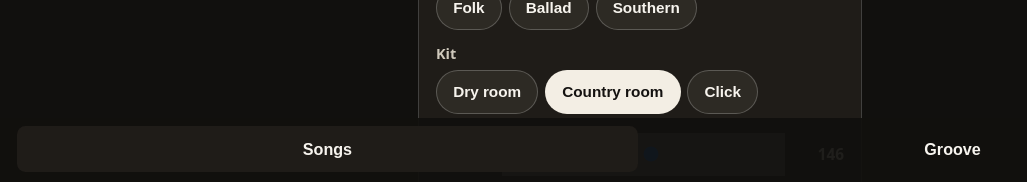
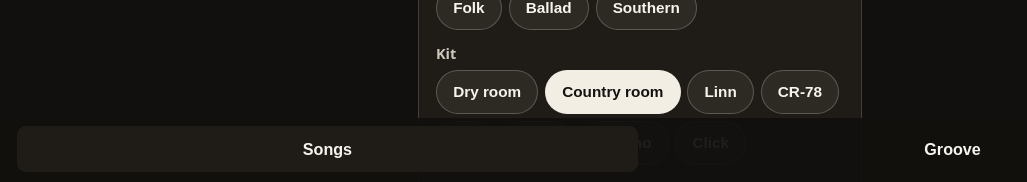
Before and after one commit to toddhass/guitarbeats, a React (Vite) app: page / in a window 1280 px wide. Shown: the part 615-797 px from the top of the page, without its empty margins (0-1027 px from the left). Built offline with nearby package versions, Linux system fonts and the light colour scheme.

Commit message:
Use shared Kit type; preload all seven kits

```diff
--- a/src/audio/synth.ts
+++ b/src/audio/synth.ts
@@ -1,7 +1,8 @@
 import { SampleBank } from "./samples";
+import { Kit } from "./kits";
+export type { Kit } from "./kits";
 
 export type DrumVoice = "kick" | "snare" | "clap" | "rim" | "hat" | "openHat" | "pedalHat" | "ride" | "crash" | "splash" | "china" | "highTom" | "tom" | "floor" | "cowbell";
-export type Kit = "dry" | "room";
 
 export class Synth {
   ctx: AudioContext;
@@ -13,8 +14,7 @@ export class Synth {
     this.ctx = ctx;
     this.dest = dest;
     this.samples = new SampleBank(ctx);
-    void this.samples.load("room");
-    void this.samples.load("dry");
+    void this.samples.loadAll();
     const n = ctx.createBuffer(1, ctx.sampleRate, ctx.sampleRate);
     const d = n.getChannelData(0);
     for (let i = 0; i < d.length; i++) d[i] = Math.random() * 2 - 1;
--- a/src/components/Transport.tsx
+++ b/src/components/Transport.tsx
@@ -1,5 +1,6 @@
 import { useApp } from "../state/store";
 import { STYLES } from "../data/grooves";
+import { KITS } from "../audio/kits";
 
 export function Transport() {
   const playing = useApp((s) => s.playing);
@@ -51,8 +52,9 @@ export function Transport() {
         </div>
         <p className="label" style={{ marginTop: "0.85rem" }}>Kit</p>
         <div className="chips">
-          <button type="button" className={`chip${kit === "dry" ? " on" : ""}`} {...press(() => setKit("dry"))}>Dry room</button>
-          <button type="button" className={`chip${kit === "room" ? " on" : ""}`} {...press(() => setKit("room"))}>Country room</button>
+          {KITS.map((k) => (
+            <button key={k.id} type="button" className={`chip${kit === k.id ? " on" : ""}`} {...press(() => setKit(k.id))}>{k.label}</button>
+          ))}
           <button type="button" className={`chip${clickOn ? " on" : ""}`} {...press(() => setClickOn(!clickOn))}>Click</button>
         </div>
         <div className="sliders" style={{ marginTop: "1rem" }}>
```
